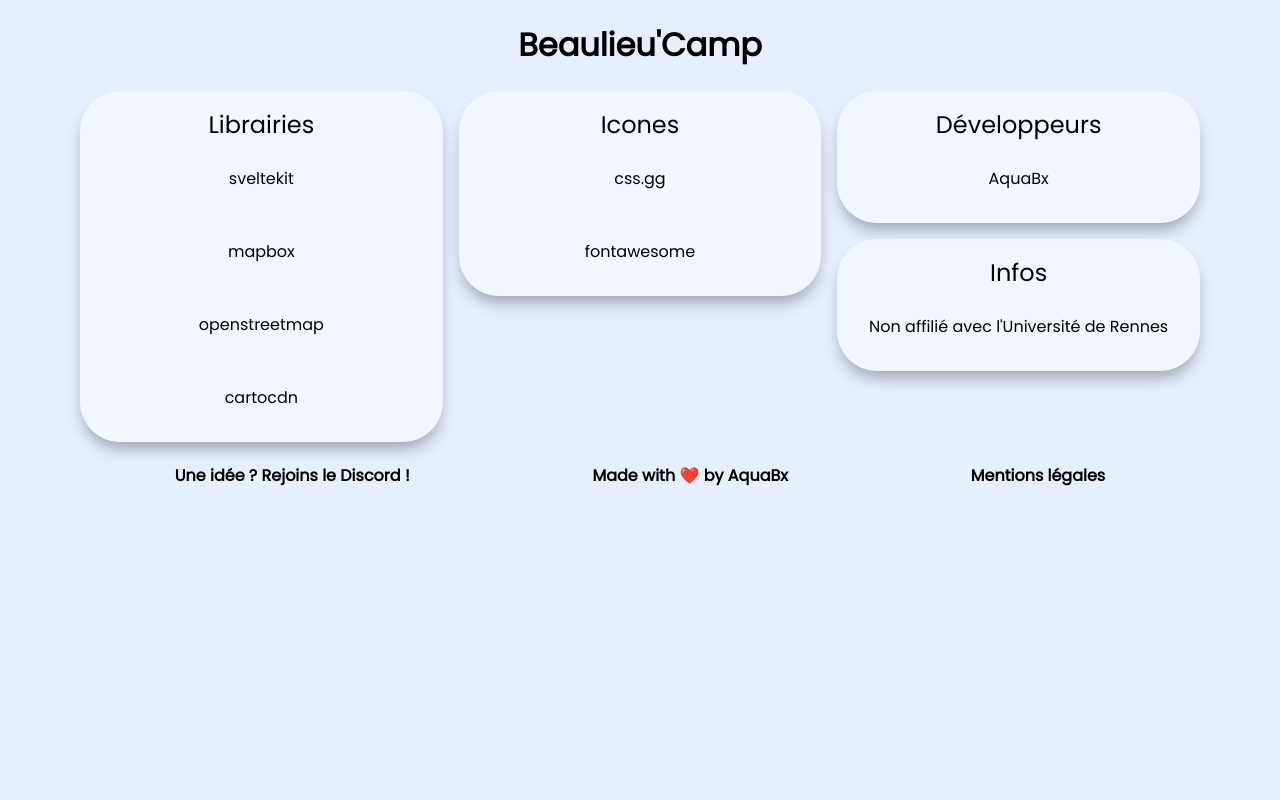
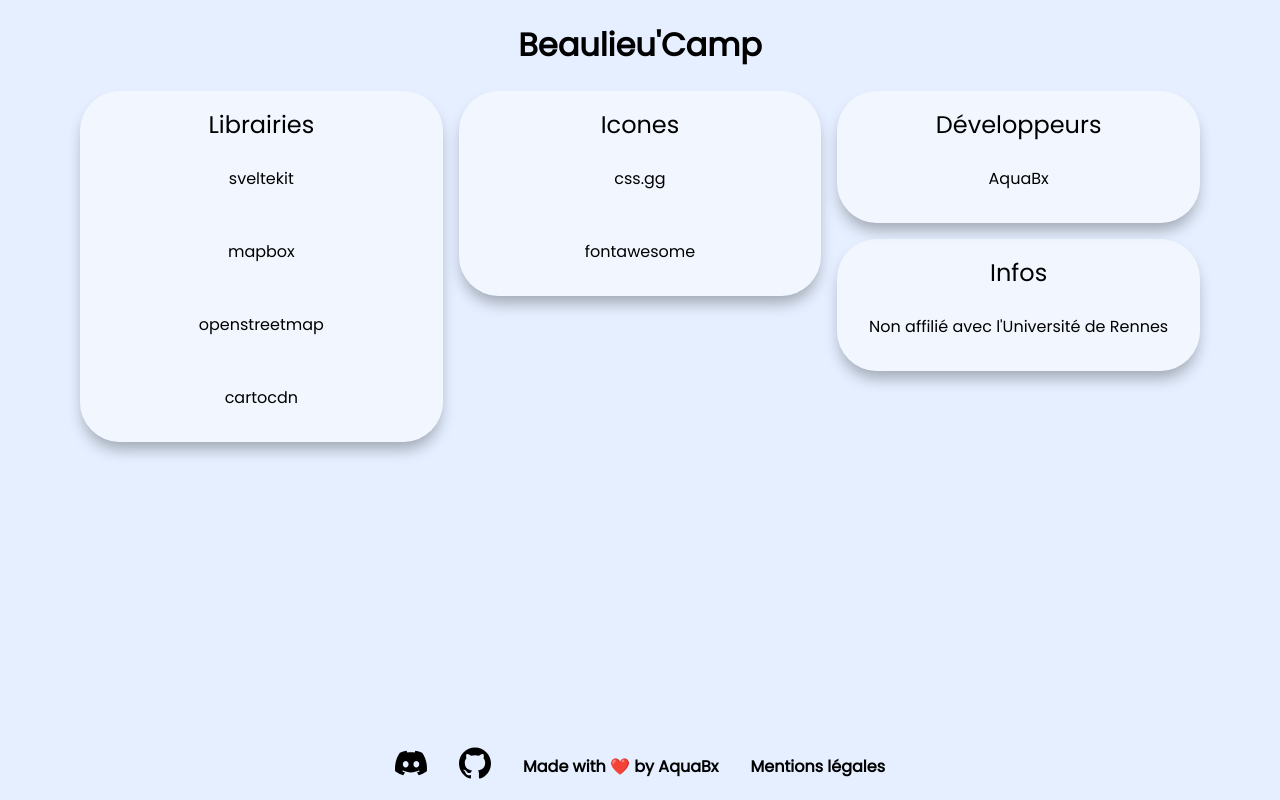
Before and after one commit to beaulieu-camp/beaulieu-camp.github.io, a SvelteKit app: page /infos in a window 1280 px wide. Built offline with nearby package versions, Linux system fonts and the light colour scheme.

Commit message:
footer mieux

```diff
--- a/src/app.css
+++ b/src/app.css
@@ -28,6 +28,21 @@
     color: var(--text);
     font-family: 'Poppins', sans-serif;
     overflow: overlay;
+    margin: 0;
+}
+
+a[href] {
+    all:unset;
+    cursor: pointer;
+    transition: 0.3s;
+}
+
+a[href]:hover {
+    opacity: 0.5;
+}
+
+a:visited{
+    all:unset;
 }
 
 .search{
--- a/src/app.html
+++ b/src/app.html
@@ -12,7 +12,7 @@
 		%sveltekit.head%
 	</head>
 	<body>
-		<div style="display: contents">
+		<div>
 			%sveltekit.body%
 		</div>
 	</body>
--- /dev/null
+++ b/src/lib/Footer.svelte
@@ -0,0 +1,24 @@
+<script lang="ts">
+    import Icons from "$lib/Icons.svelte"
+</script>
+
+<footer>
+	<a href="https://discord.gg/4T6CnF2qDF"><Icons name="discord"/></a>
+	<a href="https://github.com/beaulieu-camp"><Icons name="github"/></a>
+	<h4>Made with ❤️ by <a href="https://www.aquabx.ovh">AquaBx</a></h4>
+	<h4><a href="/infos">Mentions légales</a></h4>
+</footer>
+
+<style>
+
+	footer {
+		display: flex;
+		width: 100%;
+		gap:2em;
+		justify-content: center;
+		align-items: center;
+		position: static;
+		bottom: 0;
+	}
+
+</style>
--- /dev/null
+++ b/src/lib/Icons.svelte
@@ -0,0 +1,25 @@
+<script lang="ts">
+    export let name : string
+</script>
+
+{#if name == "github"}
+<svg role="img" viewBox="0 0 24 24" xmlns="http://www.w3.org/2000/svg"><title>GitHub</title><path d="M12 .297c-6.63 0-12 5.373-12 12 0 5.303 3.438 9.8 8.205 11.385.6.113.82-.258.82-.577 0-.285-.01-1.04-.015-2.04-3.338.724-4.042-1.61-4.042-1.61C4.422 18.07 3.633 17.7 3.633 17.7c-1.087-.744.084-.729.084-.729 1.205.084 1.838 1.236 1.838 1.236 1.07 1.835 2.809 1.305 3.495.998.108-.776.417-1.305.76-1.605-2.665-.3-5.466-1.332-5.466-5.93 0-1.31.465-2.38 1.235-3.22-.135-.303-.54-1.523.105-3.176 0 0 1.005-.322 3.3 1.23.96-.267 1.98-.399 3-.405 1.02.006 2.04.138 3 .405 2.28-1.552 3.285-1.23 3.285-1.23.645 1.653.24 2.873.12 3.176.765.84 1.23 1.91 1.23 3.22 0 4.61-2.805 5.625-5.475 5.92.42.36.81 1.096.81 2.22 0 1.606-.015 2.896-.015 3.286 0 .315.21.69.825.57C20.565 22.092 24 17.592 24 12.297c0-6.627-5.373-12-12-12"/></svg>
+{:else if name == "discord"}
+<svg role="img" viewBox="0 0 24 24" xmlns="http://www.w3.org/2000/svg"><title>Discord</title><path d="M20.317 4.3698a19.7913 19.7913 0 00-4.8851-1.5152.0741.0741 0 00-.0785.0371c-.211.3753-.4447.8648-.6083 1.2495-1.8447-.2762-3.68-.2762-5.4868 0-.1636-.3933-.4058-.8742-.6177-1.2495a.077.077 0 00-.0785-.037 19.7363 19.7363 0 00-4.8852 1.515.0699.0699 0 00-.0321.0277C.5334 9.0458-.319 13.5799.0992 18.0578a.0824.0824 0 00.0312.0561c2.0528 1.5076 4.0413 2.4228 5.9929 3.0294a.0777.0777 0 00.0842-.0276c.4616-.6304.8731-1.2952 1.226-1.9942a.076.076 0 00-.0416-.1057c-.6528-.2476-1.2743-.5495-1.8722-.8923a.077.077 0 01-.0076-.1277c.1258-.0943.2517-.1923.3718-.2914a.0743.0743 0 01.0776-.0105c3.9278 1.7933 8.18 1.7933 12.0614 0a.0739.0739 0 01.0785.0095c.1202.099.246.1981.3728.2924a.077.077 0 01-.0066.1276 12.2986 12.2986 0 01-1.873.8914.0766.0766 0 00-.0407.1067c.3604.698.7719 1.3628 1.225 1.9932a.076.076 0 00.0842.0286c1.961-.6067 3.9495-1.5219 6.0023-3.0294a.077.077 0 00.0313-.0552c.5004-5.177-.8382-9.6739-3.5485-13.6604a.061.061 0 00-.0312-.0286zM8.02 15.3312c-1.1825 0-2.1569-1.0857-2.1569-2.419 0-1.3332.9555-2.4189 2.157-2.4189 1.2108 0 2.1757 1.0952 2.1568 2.419 0 1.3332-.9555 2.4189-2.1569 2.4189zm7.9748 0c-1.1825 0-2.1569-1.0857-2.1569-2.419 0-1.3332.9554-2.4189 2.1569-2.4189 1.2108 0 2.1757 1.0952 2.1568 2.419 0 1.3332-.946 2.4189-2.1568 2.4189Z"/></svg>
+<!-- {:else if name = ""}
+{:else if name = ""}
+{:else if name = ""}
+{:else if name = ""}
+{:else if name = ""}
+{:else if name = ""}
+{:else if name = ""}
+{:else if name = ""} -->
+{/if}
+
+<style>
+    svg {
+        fill : var(--text);
+        width:2rem;
+        aspect-ratio : 1/1;
+    }
+</style>
--- a/src/routes/+layout.svelte
+++ b/src/routes/+layout.svelte
@@ -1,6 +1,8 @@
 <script>
 	import '../app.css';
 	export let data
+
+	import Footer from '$lib/Footer.svelte';
     import { cubicOut } from 'svelte/easing';
 	function customScale(node, options) {
         return {
@@ -23,48 +25,20 @@
 	</div>
 {/key}
 
-<footer>
-	<h4><a href="https://discord.gg/4T6CnF2qDF">Une idée ? Rejoins le Discord !</a></h4>
-	<h4>Made with ❤️ by <a href="https://www.aquabx.ovh">AquaBx</a></h4>
-	<h4><a href="/infos">Mentions légales</a></h4>
-</footer>
+<Footer/>
 
 <style>
 
-	a[href] {
-		all:unset;
-		cursor: pointer;
-		transition: 0.3s;
+	h1 {
+		text-align: center;
 	}
-
-	a[href]:hover {
-		opacity: 0.5;
-	}
-
-	a:visited{
-		all:unset;
-	}
-
-	h1 {
-
-		text-align: center;
-
-	}
-
-	footer {
-		display: flex;
-		width: 100%;
-		gap:1em;
-		justify-content: space-evenly
-	}
-
 
 	.portfolio {
 		column-width: 20rem;
 		column-gap: 1em;
 		max-width: 70rem;
 		margin: auto ;
-		min-height: calc( 100% - 6.625rem);
+		min-height: calc( 100vh - 9.9rem);
 	}
 
 </style>
```
